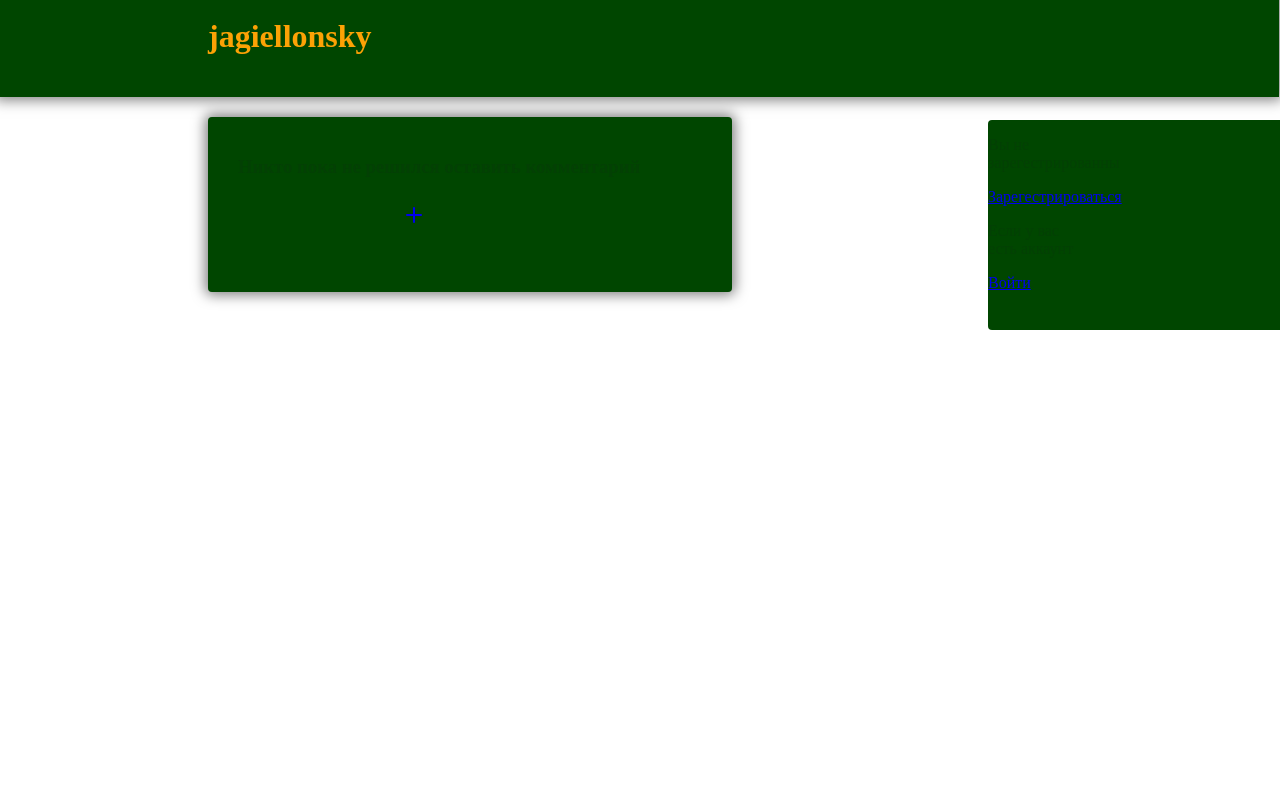
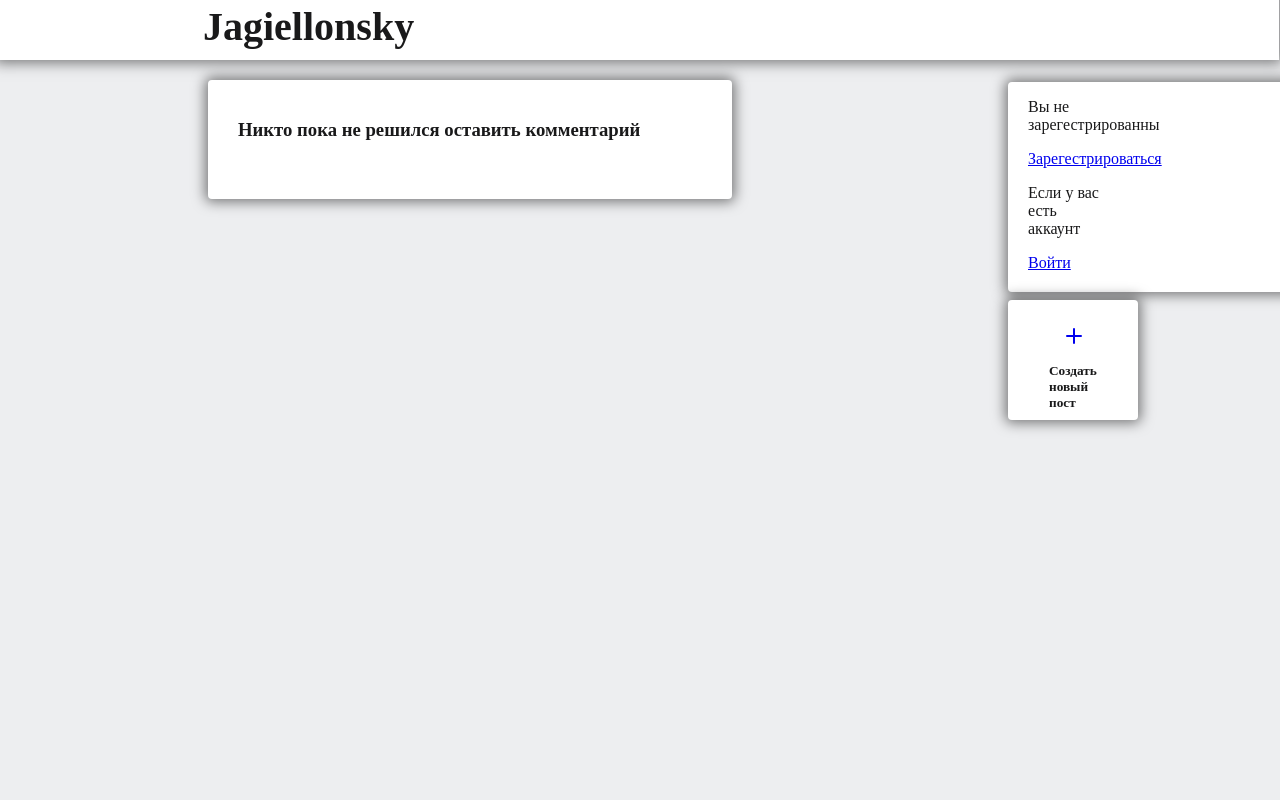
Before and after one commit to rodionIlnitskey/Jagiellon, a Django app: page / in a window 1280 px wide. Run offline with Django 3.2, Linux system fonts and the light colour scheme; data that the repository does not hold is empty; parts of the project's set-up code (start-up, migrations or seed data) failed here and were passed over.

Commit message:
Изменён внешний вид главной страницы.

```diff
--- a/articles/models.py
+++ b/articles/models.py
@@ -29,7 +29,7 @@ class Article(models.Model):
 
 class Author(models.Model):
     #author_name = models.CharField('имя', max_length = 20)
-    pass
+    avatar = models.ImageField(blank=True, upload_to='images/blog/%Y/%m/%d', help_text='150x150px', verbose_name='Ссылка картинки')
 
 
 class Comment(models.Model):
--- a/articles/static/css/index.css
+++ b/articles/static/css/index.css
@@ -1,6 +1,6 @@
 body {
-  color: #034004;
-  background-color: #ffffff;
+  color: #19191A;
+  background-color: #EDEEF0;
 
 }
 
@@ -17,39 +17,66 @@ body {
   margin-right: 540px;
   box-shadow: 0 0 13px 3px rgba(0,0,0,.5);
   border-radius: 4px;
-  background-color: #004600;
-}
-
-.mema {
   background-color: #ffffff;
 }
 
-.teta {
+.our_plus {
   background-color: #ffffff;
+  width: 40px;
+  height: 40px;
+  position: fixed;
+  top: 300px;
+  padding-bottom: 10px;
+  margin-left: 1000px;
+  padding-top: 70px;
+  padding-right: 70px;
+  padding-left: 20px;
+  border: 10px;
+  border-radius: 4px;
+  display: block;
+  box-shadow: 0 0 13px 3px rgba(0,0,0,.5);
 }
 
-.tet {
-  background-color: #ffffff;
+.our_plus h1{
+  margin-top: -50px;
+  margin-left: 30px;
+  padding-right: 1000px;
 }
+
+.our_plus h5{
+  margin-top: -10px;
+  margin-left: 21px;
+  padding-right: 1000px;
+}
+
 
 h1 {
   margin-left: 160px;
 }
 
 header {
-    background-color: #004600;
-    color: #FCA205;
+    background-color: #ffffff;
+    color: #19191A;
     margin-top: -25px;
-    margin-bottom: 10px;
+    margin-bottom: 1px;
     margin-left: -10px;
     margin-right: -7px;
     padding-left: 50px;
-    padding-top: 14px;
-    padding-bottom: 20px;
+    padding-top: 20px;
+    padding-bottom: 10px;
     display: block;
-
     box-shadow: 0 0 13px 3px rgba(0,0,0,.5);
   }
+
+header a{
+  text-decoration: none;
+  font-weight:bold;
+
+  color: #19191A;
+  margin-left: 155px;
+  font-size: 250%;
+
+}
 
 .cor {
   margin-top: -50px;
@@ -72,32 +99,51 @@ header {
 }
 
 .rightnews {
-  background-color: #004600;
+  background-color: #ffffff;
   width: 90px;
   height: 200px;
   position: fixed;
-  top: 100px;
+  top: 82px;
   padding-bottom: 10px;
-  margin-left: 750px;
-  padding-right: 230px;
+  margin-left: 770px;
+  padding-right: 200px;
+  padding-left: 20px;
   border: 1px;
   border-radius: 4px;
+  box-shadow: 0 0 13px 3px rgba(0,0,0,.5)
 
 }
 
 .ererat {
-  background-color: #004600;
-  width: 90px;
+  background-color: #ffffff;
+  width: 82px;
   height: 200px;
   position: fixed;
-  top: 120px;
+  top: 82px;
   padding-bottom: 10px;
-  margin-left: 750px;
+  margin-left: 770px;
   padding-right: 230px;
+  padding-left: 20px;
   border: 1px;
   border-radius: 4px;
+  box-shadow: 0 0 13px 3px rgba(0,0,0,.5)
+}
+
+.rightnews .cr{
+  color: #19191A;
+  text-decoration: none;
+  font-weight:bold;
+
 }
 
 .table {
   background-color: #000000;
 }
+
+.our_comments{
+  border-radius: 2px;
+
+  background-color: #EDEEF0;
+  border: 0.5px;
+  box-shadow: 0 0 13px 3px rgba(0,0,0,.5)
+}
--- a/articles/templates/articles/index.html
+++ b/articles/templates/articles/index.html
@@ -6,8 +6,7 @@
 
 
 <header>
-  <h1>jagiellonsky</h1>
-
+  <a href="{% url 'articles:index' %}">Jagiellonsky</a>
 
 </header>
 
@@ -16,6 +15,7 @@
     {% if latest_comments_list %}
 
         {% for c in latest_comments_list %}
+        <div class="our_comments">
         <a href="{% url 'articles:authorpost' pk=c.pk %}">
             <p>
                 <div class="mema">
@@ -36,10 +36,11 @@
 
 
                 </div>
-                <a href="{% url 'articles:post_new' %}" class="top-menu"><span class="glyphicon glyphicon-plus"></span></a>
+           </p>
+         </div>
 
-            		</a>
-            </p>
+
+
                   {% endfor %}
 
     {% else %}
@@ -75,15 +76,20 @@
           {% endif %}
     </div>
 
-    <h1><a href="{% url 'articles:post_new' %}">
-      <svg width="1em" height="1em" viewBox="0 0 16 16" class="bi bi-plus" fill="currentColor" xmlns="http://www.w3.org/2000/svg">
-          <path fill-rule="evenodd" d="M8 4a.5.5 0 0 1 .5.5v3h3a.5.5 0 0 1 0 1h-3v3a.5.5 0 0 1-1 0v-3h-3a.5.5 0 0 1 0-1h3v-3A.5.5 0 0 1 8 4z"/>
-      </svg>
-    </a></h1>
+
 
 
 </div>
 
+<div class="our_plus">
 
 
+  <h1><a href="{% url 'articles:post_new' %}">
+  <svg width="1em" height="1em" viewBox="0 0 16 16" class="bi bi-plus" fill="currentColor" xmlns="http://www.w3.org/2000/svg">
+  <path fill-rule="evenodd" d="M8 4a.5.5 0 0 1 .5.5v3h3a.5.5 0 0 1 0 1h-3v3a.5.5 0 0 1-1 0v-3h-3a.5.5 0 0 1 0-1h3v-3A.5.5 0 0 1 8 4z"/>
+  </svg></a></h1>
+
+  <h5>Создать новый пост</h5>
+</div>
+
 {% endblock %}
--- a/articles/templates/registration/login.html
+++ b/articles/templates/registration/login.html
@@ -1,10 +1,10 @@
 <!-- templates/registration/login.html -->
 {% extends 'base.html' %} &nbsp;{% block content %}
 
-<h2>Log In</h2>
+<h2>Войти</h2>
 <form method="post">
   {% csrf_token %}
   {{ form.as_p }}
-  <button type="submit">Log In</button>
+  <button type="submit">Войти</button>
 </form>
 {% endblock content %}
--- a/articles/templates/signup.html
+++ b/articles/templates/signup.html
@@ -59,7 +59,7 @@
 <form method="post">
   {% csrf_token %}
   {{ form.as_p }}
-  <button type="submit">Sign up</button>
+  <button type="submit">Зарегестрироваться</button>
 </form>
 
 
```
Also changed, not shown: articles/images/inkspillsettingsbutton.png (renamed from inkspillsettingsbutton.png), articles/migrations/0013_author_avatar.py (added), articles/templates/articles/avatar_change.html (added), avatars/RodionIlnitskuy/GbZuADQ9ees.jpg (added), avatars/RodionIlnitskuy/resized/30/uTHaXZnUsx0.jpg (added), avatars/RodionIlnitskuy/resized/80/GbZuADQ9ees.jpg (added), avatars/RodionIlnitskuy/resized/80/uTHaXZnUsx0.jpg (added), avatars/RodionIlnitskuy/uTHaXZnUsx0.jpg (added).
